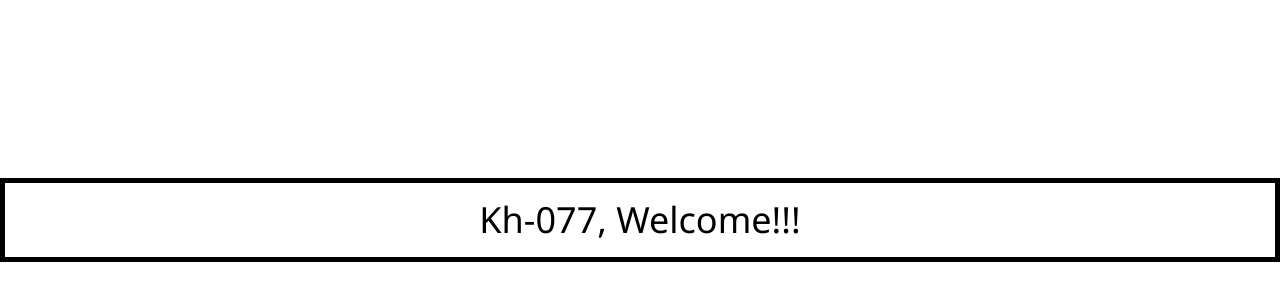
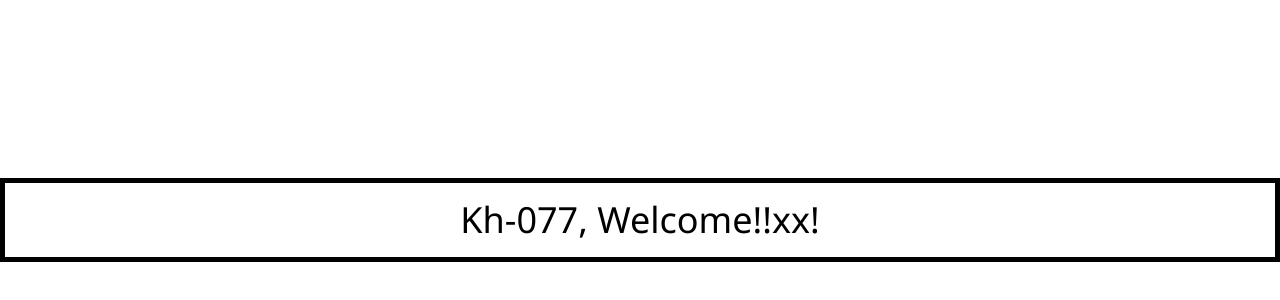
Before and after one commit to DanProff/Demo-1, a plain HTML site: page index.html in a window 1280 px wide. Shown: the part 122-422 px from the top of the page. Drawn offline with nearby package versions, Linux system fonts and the light colour scheme.

Commit message:
Update index.html

```diff
--- a/index.html
+++ b/index.html
@@ -11,7 +11,7 @@
 </head>
 <body>
 <div id="text">
-    <h1>Kh-077, Welcome!!!</h1>
+    <h1>Kh-077, Welcome!!xx!</h1>
 </div>
 </body>
 <style>
```
